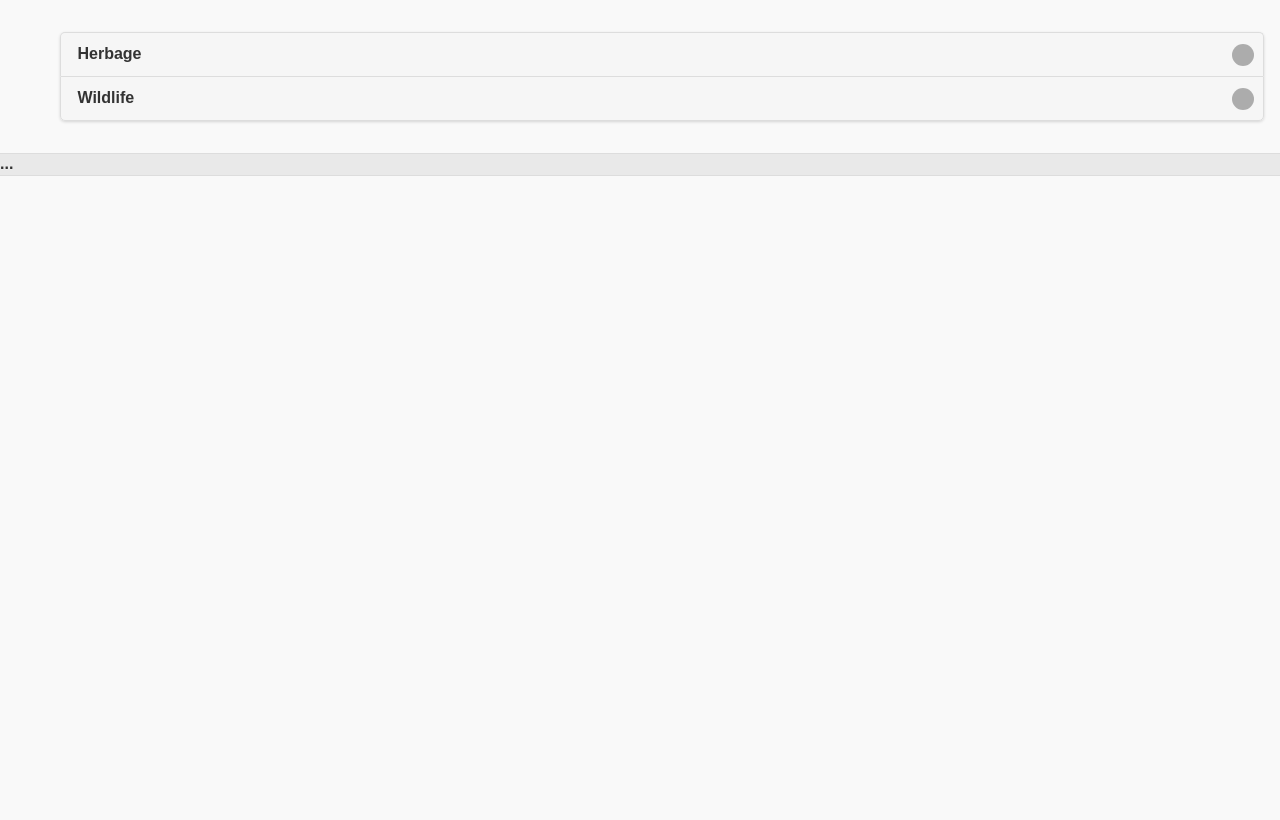
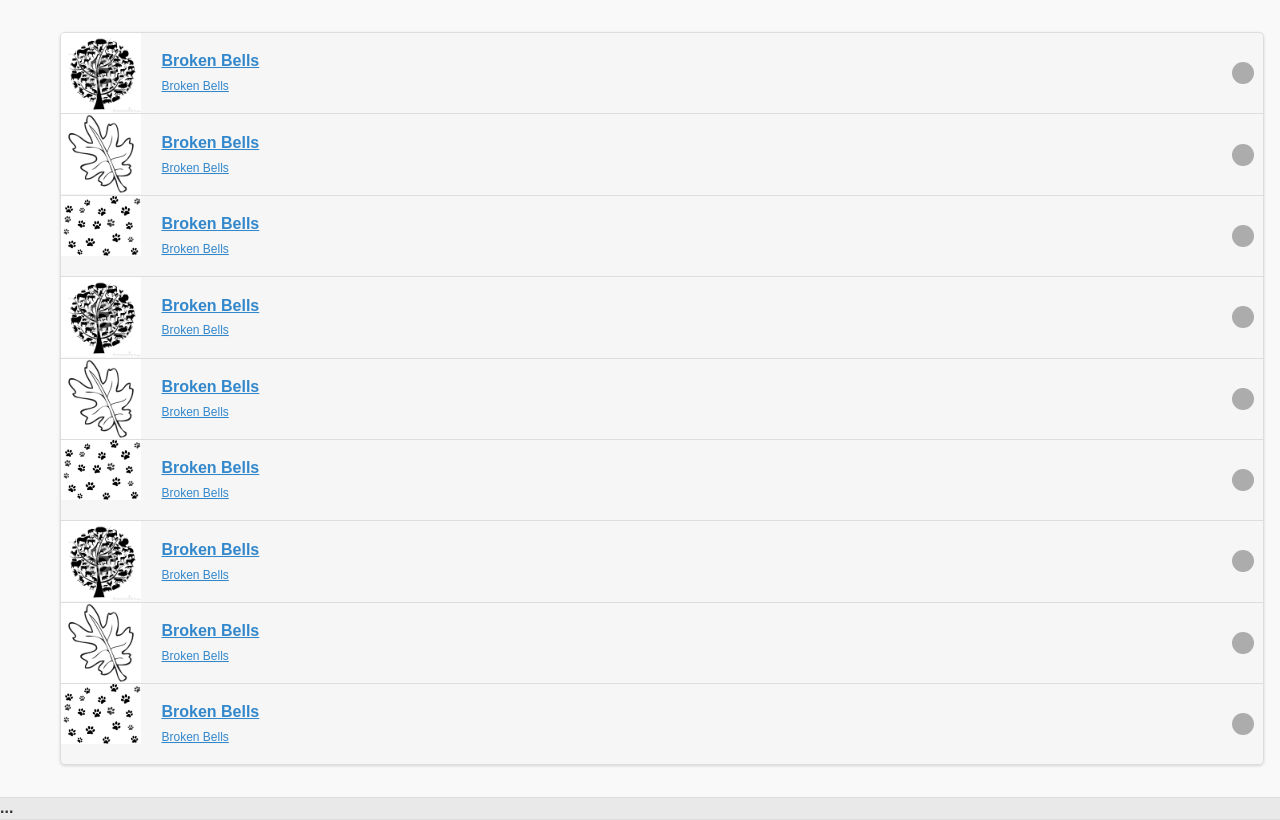
Before and after one commit to tdelatorre/nature-dex, a Django app: template src/nature_dex/templates/listview.html in a window 1280 px wide. Shown: the part 44-864 px from the top of the page. Before the commit the page ends 220 px from the top, so only its background shows below. Run offline with Django 3.2, Linux system fonts and the light colour scheme; the template is opened without the code that fills it, so the values that code supplies are empty.

Commit message:
static listview with navigation to specimen view

```diff
--- a/src/nature_dex/static/js/general.js
+++ b/src/nature_dex/static/js/general.js
@@ -1,6 +1,11 @@
 /* global jQuery */
-(function ( $ ) {
+(function ( scope, $ ) {
     'use strict';
+
+    // TODO: Sacar la configuración incil de aquí...
+    window.conf = {
+
+    }
 
     var _count = 0;
 
@@ -50,4 +55,4 @@
         .on( 'pagecontainershow', generalFunctionality);
     }
 
-})( jQuery )
+})( window, jQuery )
--- a/src/nature_dex/static/js/listview.js
+++ b/src/nature_dex/static/js/listview.js
@@ -1,4 +1,4 @@
-/* global jQuery, Position, console */
+/* global jQuery, console */
 (function ( $ ) {
     'use strict';
 
@@ -7,7 +7,7 @@
     .on( 'pagebeforechange', onListViewBeforeChange)
     .on( 'pagecontainershow', onListViewContainerShow);
 
-    function obListViewBeforeChange (event, data) {
+    function onListViewBeforeChange (event, data) {
         console.log( 'listview.pagebeforechange:' , data);
         console.log( 'Data: ', $.mobile.path.parseUrl( data.toPage ) );
     }
@@ -16,13 +16,16 @@
 
         console.log( 'app.pagecontainershow' );
 
-        $( 'button.btn-whereami' ).off().on( 'click', function ( event ) {
-            Position.whereami();
-        });
+        // Función por defecto de los enlaces
+        $( '#listview' )
+        .find( 'a' ).off().on( 'click' , function ( event ) {
 
-        // Función por defecto de los enlaces [res="external"]
-        $( 'a[rel="external"]' ).off().on( 'click' , function ( event ) {
+            event.preventDefault();
 
+            console.log( 'A la ficha!' );
+
+            // Navigation
+            $.mobile.changePage( window.location.protocol + '//' + window.location.host +  '/file/', true);
         });
     }
 
--- a/src/nature_dex/templates/home.html
+++ b/src/nature_dex/templates/home.html
@@ -5,7 +5,7 @@
 	<h1>Lorem ipsum dolor sit amet, consectetur adipisicing elit.</h1>
 	<p>Lorem ipsum dolor sit amet, consectetur adipisicing elit. Repudiandae doloremque corporis natus tempora atque ipsa sapiente quo alias ex dolorem suscipit, impedit ea inventore iste blanditiis, deleniti minus ab modi!</p>
     <button class="btn-whereami">Where am I?</button>
-    <a href="views/listviews/" rel="external">Main list view</a>
+    <a href="listview/" rel="external">Main list view</a>
     <p>Lorem ipsum dolor sit amet, consectetur adipisicing elit. Quo accusantium quia et, reprehenderit soluta, voluptate sed esse autem adipisci, eligendi, dolore reiciendis quos nemo dignissimos dolor ducimus repudiandae blanditiis doloremque.</p>
     <p>Lorem ipsum dolor sit amet, consectetur adipisicing elit. Quo accusantium quia et, reprehenderit soluta, voluptate sed esse autem adipisci, eligendi, dolore reiciendis quos nemo dignissimos dolor ducimus repudiandae blanditiis doloremque.</p>
 </div><!-- /content -->
--- a/src/nature_dex/templates/listview.html
+++ b/src/nature_dex/templates/listview.html
@@ -7,11 +7,127 @@
 
 {% block content %}
 
-<div data-role="content">
+<div data-role="content" id="listview">
 
     <ul data-role="listview" data-inset="true">
-        <li><a href="/listview">Herbage</a></li>
-        <li><a href="/listview">Wildlife</a></li>
+
+        <li data-theme="c" class="ui-btn ui-btn-icon-right ui-li-has-arrow ui-li ui-li-has-thumb ui-btn-up-c">
+        	<div class="ui-btn-inner ui-li" aria-hidden="true">
+        		<div class="ui-btn-text">
+        			<a href="#" class="ui-link-inherit">
+						<img src="{% static 'images/animal_fallback.jpg' %}" class="ui-li-thumb">
+						<h3 class="ui-li-heading">Broken Bells</h3>
+						<p class="ui-li-desc">Broken Bells</p>
+					</a>
+				</div>
+				<span class="ui-icon ui-icon-arrow-r ui-icon-shadow"></span>
+			</div>
+		</li>
+
+		<li data-theme="c" class="ui-btn ui-btn-icon-right ui-li-has-arrow ui-li ui-li-has-thumb ui-btn-up-c">
+        	<div class="ui-btn-inner ui-li" aria-hidden="true">
+        		<div class="ui-btn-text">
+        			<a href="#" class="ui-link-inherit">
+						<img src="{% static 'images/leaf_fallback.png' %}" class="ui-li-thumb">
+						<h3 class="ui-li-heading">Broken Bells</h3>
+						<p class="ui-li-desc">Broken Bells</p>
+					</a>
+				</div>
+				<span class="ui-icon ui-icon-arrow-r ui-icon-shadow"></span>
+			</div>
+		</li>
+
+		<li data-theme="c" class="ui-btn ui-btn-icon-right ui-li-has-arrow ui-li ui-li-has-thumb ui-btn-up-c">
+        	<div class="ui-btn-inner ui-li" aria-hidden="true">
+        		<div class="ui-btn-text">
+        			<a href="#" class="ui-link-inherit">
+						<img src="{% static 'images/track_fallback.jpg' %}" class="ui-li-thumb">
+						<h3 class="ui-li-heading">Broken Bells</h3>
+						<p class="ui-li-desc">Broken Bells</p>
+					</a>
+				</div>
+				<span class="ui-icon ui-icon-arrow-r ui-icon-shadow"></span>
+			</div>
+		</li>
+
+		<li data-theme="c" class="ui-btn ui-btn-icon-right ui-li-has-arrow ui-li ui-li-has-thumb ui-btn-up-c">
+        	<div class="ui-btn-inner ui-li" aria-hidden="true">
+        		<div class="ui-btn-text">
+        			<a href="#" class="ui-link-inherit">
+						<img src="{% static 'images/animal_fallback.jpg' %}" class="ui-li-thumb">
+						<h3 class="ui-li-heading">Broken Bells</h3>
+						<p class="ui-li-desc">Broken Bells</p>
+					</a>
+				</div>
+				<span class="ui-icon ui-icon-arrow-r ui-icon-shadow"></span>
+			</div>
+		</li>
+
+		<li data-theme="c" class="ui-btn ui-btn-icon-right ui-li-has-arrow ui-li ui-li-has-thumb ui-btn-up-c">
+        	<div class="ui-btn-inner ui-li" aria-hidden="true">
+        		<div class="ui-btn-text">
+        			<a href="#" class="ui-link-inherit">
+						<img src="{% static 'images/leaf_fallback.png' %}" class="ui-li-thumb">
+						<h3 class="ui-li-heading">Broken Bells</h3>
+						<p class="ui-li-desc">Broken Bells</p>
+					</a>
+				</div>
+				<span class="ui-icon ui-icon-arrow-r ui-icon-shadow"></span>
+			</div>
+		</li>
+
+		<li data-theme="c" class="ui-btn ui-btn-icon-right ui-li-has-arrow ui-li ui-li-has-thumb ui-btn-up-c">
+        	<div class="ui-btn-inner ui-li" aria-hidden="true">
+        		<div class="ui-btn-text">
+        			<a href="#" class="ui-link-inherit">
+						<img src="{% static 'images/track_fallback.jpg' %}" class="ui-li-thumb">
+						<h3 class="ui-li-heading">Broken Bells</h3>
+						<p class="ui-li-desc">Broken Bells</p>
+					</a>
+				</div>
+				<span class="ui-icon ui-icon-arrow-r ui-icon-shadow"></span>
+			</div>
+		</li>
+
+		<li data-theme="c" class="ui-btn ui-btn-icon-right ui-li-has-arrow ui-li ui-li-has-thumb ui-btn-up-c">
+        	<div class="ui-btn-inner ui-li" aria-hidden="true">
+        		<div class="ui-btn-text">
+        			<a href="#" class="ui-link-inherit">
+						<img src="{% static 'images/animal_fallback.jpg' %}" class="ui-li-thumb">
+						<h3 class="ui-li-heading">Broken Bells</h3>
+						<p class="ui-li-desc">Broken Bells</p>
+					</a>
+				</div>
+				<span class="ui-icon ui-icon-arrow-r ui-icon-shadow"></span>
+			</div>
+		</li>
+
+		<li data-theme="c" class="ui-btn ui-btn-icon-right ui-li-has-arrow ui-li ui-li-has-thumb ui-btn-up-c">
+        	<div class="ui-btn-inner ui-li" aria-hidden="true">
+        		<div class="ui-btn-text">
+        			<a href="#" class="ui-link-inherit">
+						<img src="{% static 'images/leaf_fallback.png' %}" class="ui-li-thumb">
+						<h3 class="ui-li-heading">Broken Bells</h3>
+						<p class="ui-li-desc">Broken Bells</p>
+					</a>
+				</div>
+				<span class="ui-icon ui-icon-arrow-r ui-icon-shadow"></span>
+			</div>
+		</li>
+
+		<li data-theme="c" class="ui-btn ui-btn-icon-right ui-li-has-arrow ui-li ui-li-has-thumb ui-btn-up-c">
+        	<div class="ui-btn-inner ui-li" aria-hidden="true">
+        		<div class="ui-btn-text">
+        			<a href="#" class="ui-link-inherit">
+						<img src="{% static 'images/track_fallback.jpg' %}" class="ui-li-thumb">
+						<h3 class="ui-li-heading">Broken Bells</h3>
+						<p class="ui-li-desc">Broken Bells</p>
+					</a>
+				</div>
+				<span class="ui-icon ui-icon-arrow-r ui-icon-shadow"></span>
+			</div>
+		</li>
+
     </ul>
 
 </div><!-- /content -->
```
